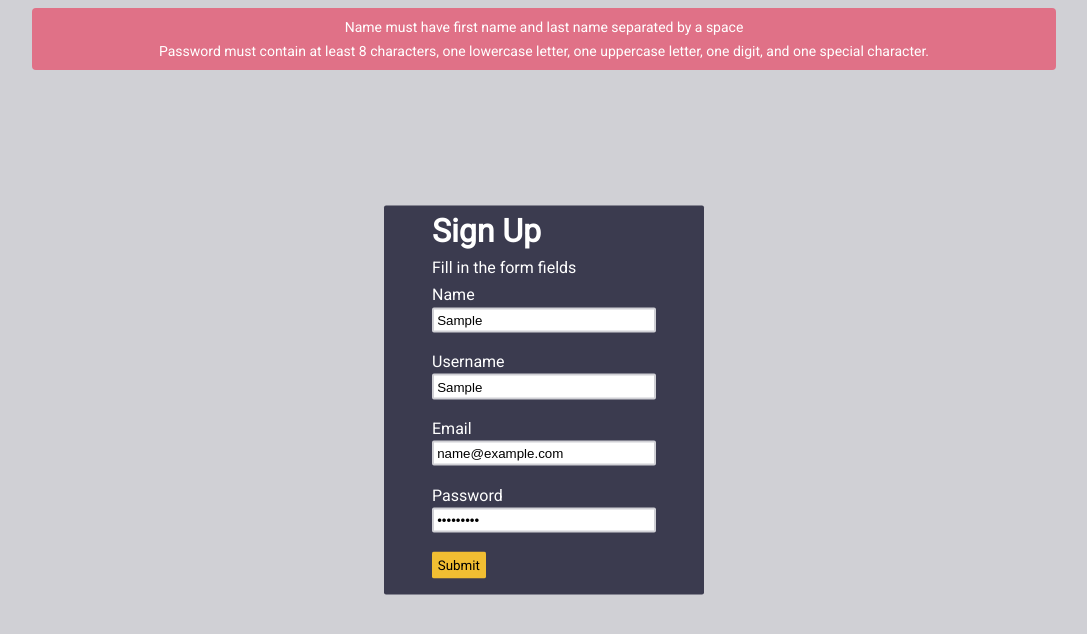
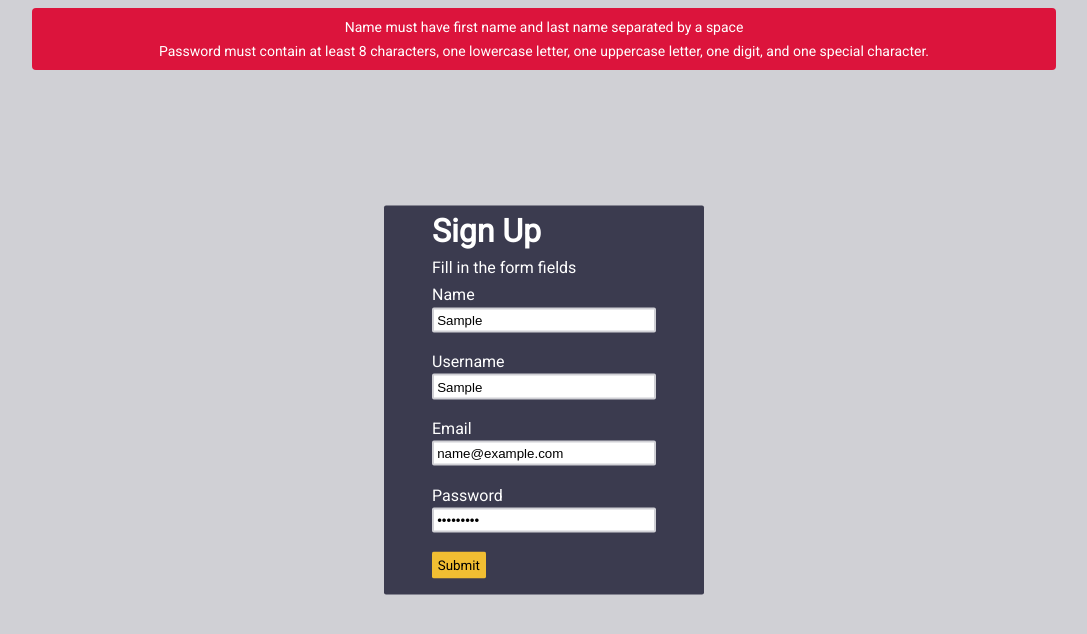
Before and after one commit to Ksound22/regex-bk-form-validator, a plain HTML site: page index.html in a window 1280 px wide. Both pictures are taken after typing "Sample", "Sample", "name@example.com", "Sample123" into the empty fields and a click on the input "Submit". Shown: the whole page, without its empty margins (96-1183 px from the left). Drawn offline with Linux system fonts and the light colour scheme.

Commit message:
changed error bg color to crimson

```diff
--- a/styles.css
+++ b/styles.css
@@ -27,7 +27,7 @@ p {
 }
 
 #error-message {
-  background-color: #e07187;
+  background-color: crimson;
   color: #fff;
   max-width: 80%;
   margin: 0.5rem auto 0;
```
